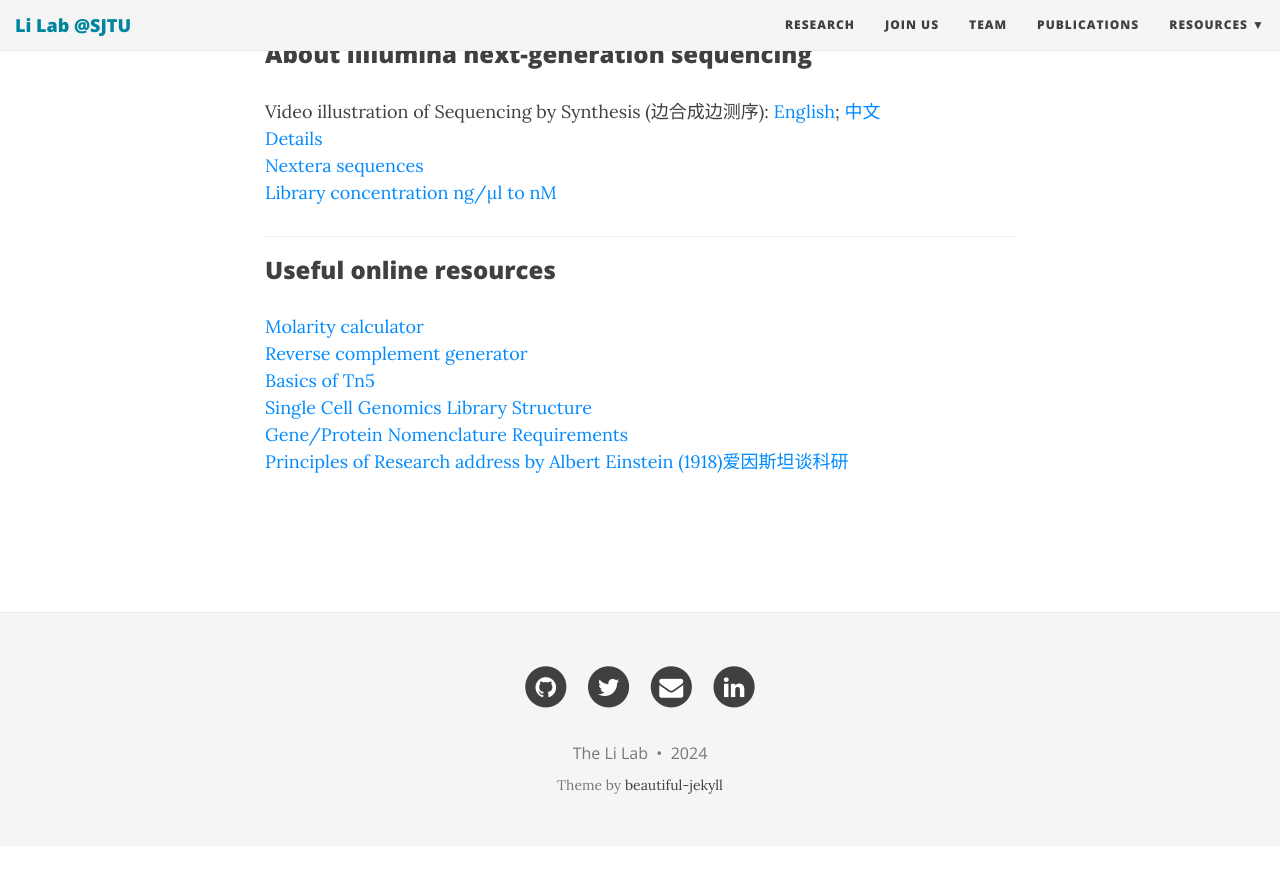
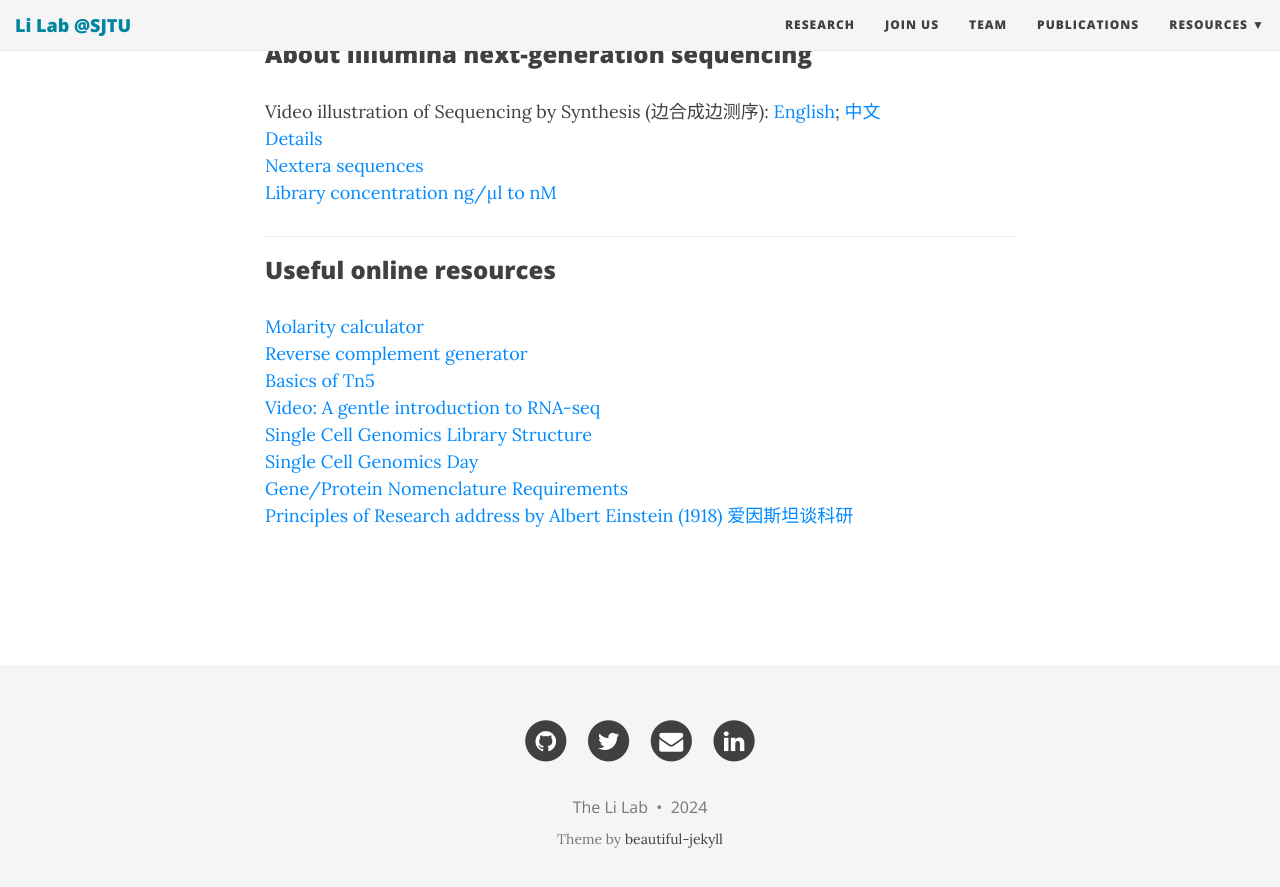
Before and after one commit to TheLiLab/thelilab.github.io, a Jekyll site: the page built from wetlab.md, in a window 1280 px wide and 900 px high, scrolled down 1014 px. Shown: the top 887 px of the window. Built offline with Jekyll 4.4.1, drawn with Linux system fonts in a browser that asks for light colours; nearby versions of some CDN libraries; before the commit the page ends 1860 px from its top, so only the background shows below that.

Commit message:
Update wetlab.md

```diff
--- a/wetlab.md
+++ b/wetlab.md
@@ -33,8 +33,10 @@ Video illustration of Sequencing by Synthesis (边合成边测序): [English](ht
 [Molarity calculator](https://www.endmemo.com/chem/molarity.php)<br>
 [Reverse complement generator](https://www.bioinformatics.org/sms/rev_comp.html)<br>
 [Basics of Tn5]()<br>
+[Video: A gentle introduction to RNA-seq](https://www.youtube.com/watch?v=fCd6B5HRaZ8)<br>
 [Single Cell Genomics Library Structure](https://teichlab.github.io/scg_lib_structs/)<br>
+[Single Cell Genomics Day](https://satijalab.org/scgd24/)<br>
 [Gene/Protein Nomenclature Requirements](https://academic.oup.com/molehr/pages/Gene_And_Protein_Nomenclature)<br>
-[Principles of Research address by Albert Einstein (1918)爱因斯坦谈科研](https://www.site.uottawa.ca/~yymao/misc/Einstein_PlanckBirthday.html)<br>
+[Principles of Research address by Albert Einstein (1918) 爱因斯坦谈科研](https://www.site.uottawa.ca/~yymao/misc/Einstein_PlanckBirthday.html)<br>
 
 <br>
```
